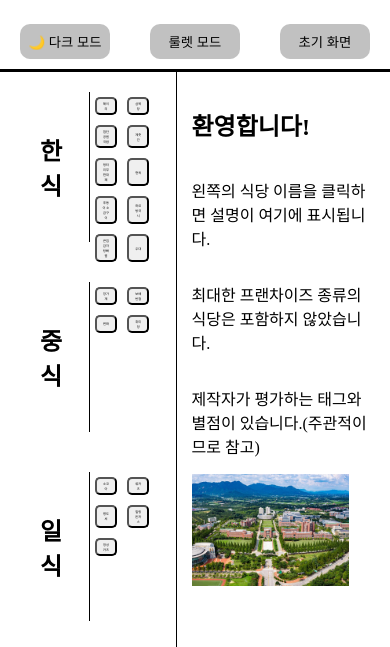
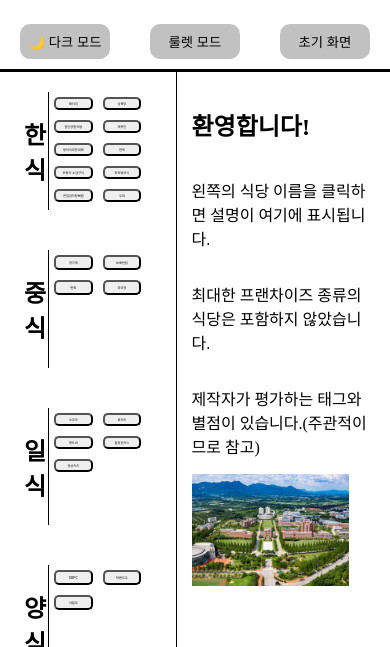
Before and after one commit to be-euclid/infosurval_gist_project, a plain HTML site: page index.html in a window 390 px wide. Shown: the part 197-844 px from the top of the page. Drawn offline with nearby package versions, Linux system fonts and the light colour scheme.

Commit message:
mobile_size

```diff
--- a/index.html
+++ b/index.html
@@ -44,9 +44,9 @@
         text-align: center;
       }
       .stitle {
-        width: 70px;
+        width: 60px;
         border-right: solid 1px;
-        padding: 20px;
+        padding: 10px;
       }
       #main {
         display: flex;
@@ -96,8 +96,8 @@
         width: 100%;
         border: none;
         border-radius: 10px;
-        max-width: 400px;
-        max-height: 30px;
+        max-width: 500px;
+        max-height: 40px;
         text-align: center;
         transition: background 0.3s ease-in-out;
       }
@@ -109,6 +109,12 @@
         border-radius: 5px;
       }
       @media (max-width: 768px) { /* 태블릿 및 작은 화면 */
+        .stitle {
+          width: 40px;
+          border-right: solid 1px;
+          padding: 5px;
+        }
+
         .sidebar button {
           width: 40%;
           font-size: 0.3rem;
@@ -117,6 +123,12 @@
       }
 
       @media (max-width: 480px) { /* 모바일 화면 */
+        .stitle {
+          width: 20px;
+          border-right: solid 1px;
+          padding: 4px;
+        }
+
         .sidebar button {
           width: 40%;
           font-size: 0.2rem;
```
